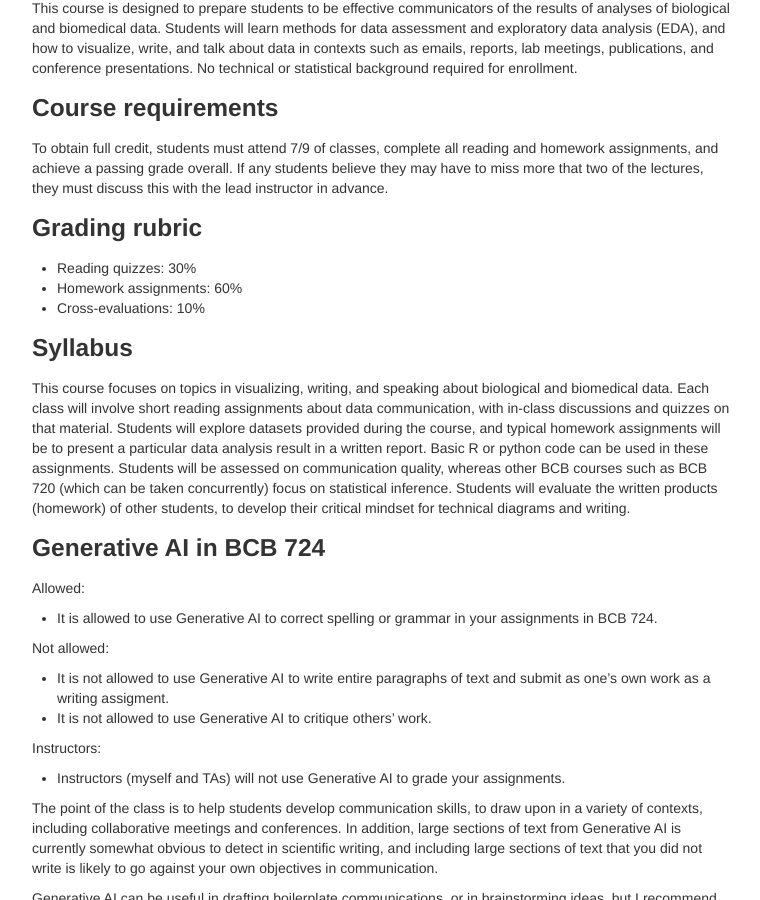
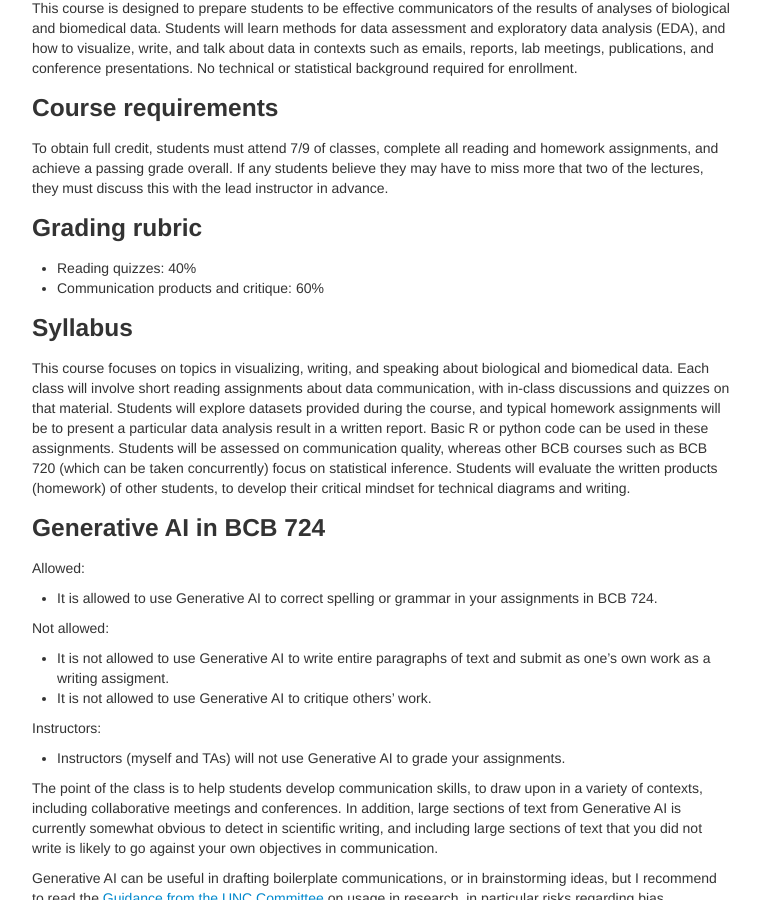
Before and after one commit to biodatascience/datacomm, a Jekyll site: the page built from syllabus.md, in a window 1280 px wide and 900 px high, scrolled down 504 px. Shown: the whole window, without its empty margins (258-1018 px from the left). Built offline with Jekyll 4.4.1, drawn with Linux system fonts in a browser that asks for light colours.

Commit message:
fix grade

```diff
--- a/syllabus.md
+++ b/syllabus.md
@@ -39,9 +39,8 @@ in advance.
 
 ### Grading rubric
 
-* Reading quizzes: 30%
-* Homework assignments: 60%
-* Cross-evaluations: 10%
+* Reading quizzes: 40%
+* Communication products and critique: 60%
 
 ### Syllabus
 
```
